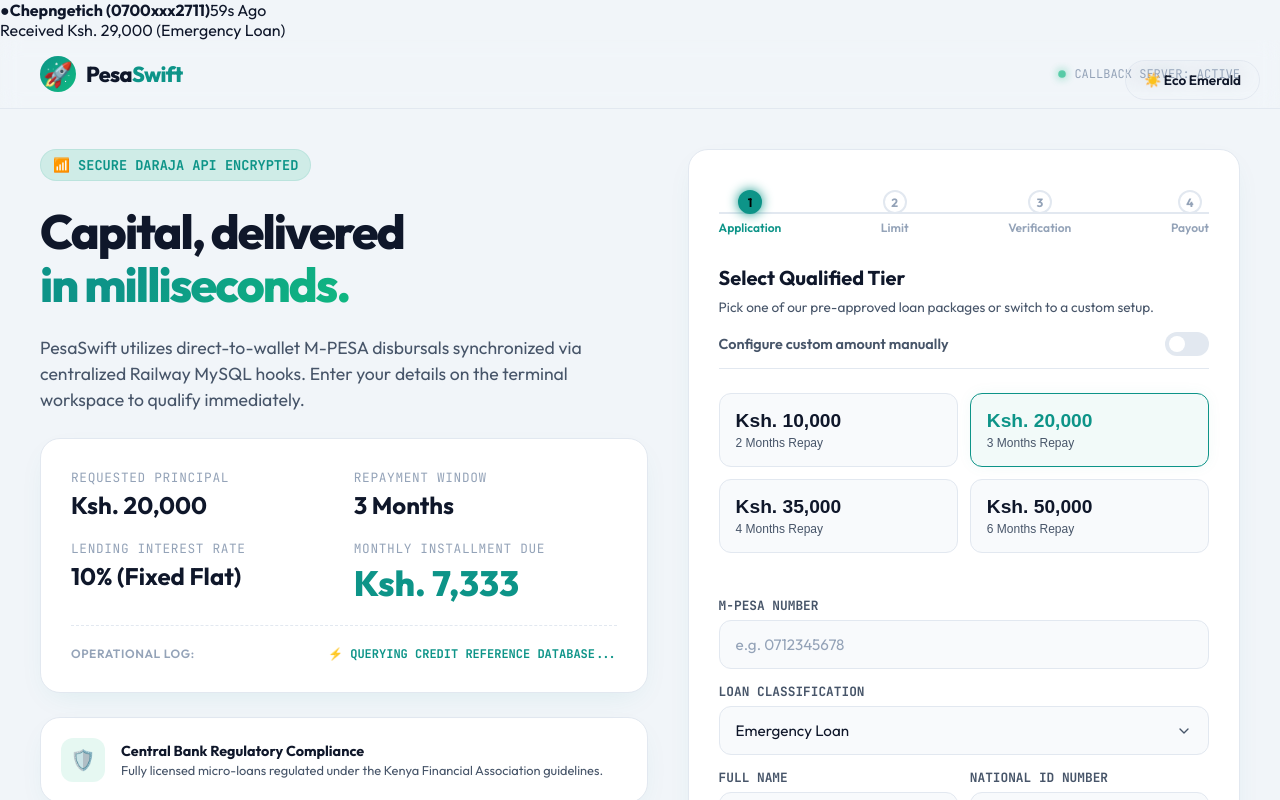
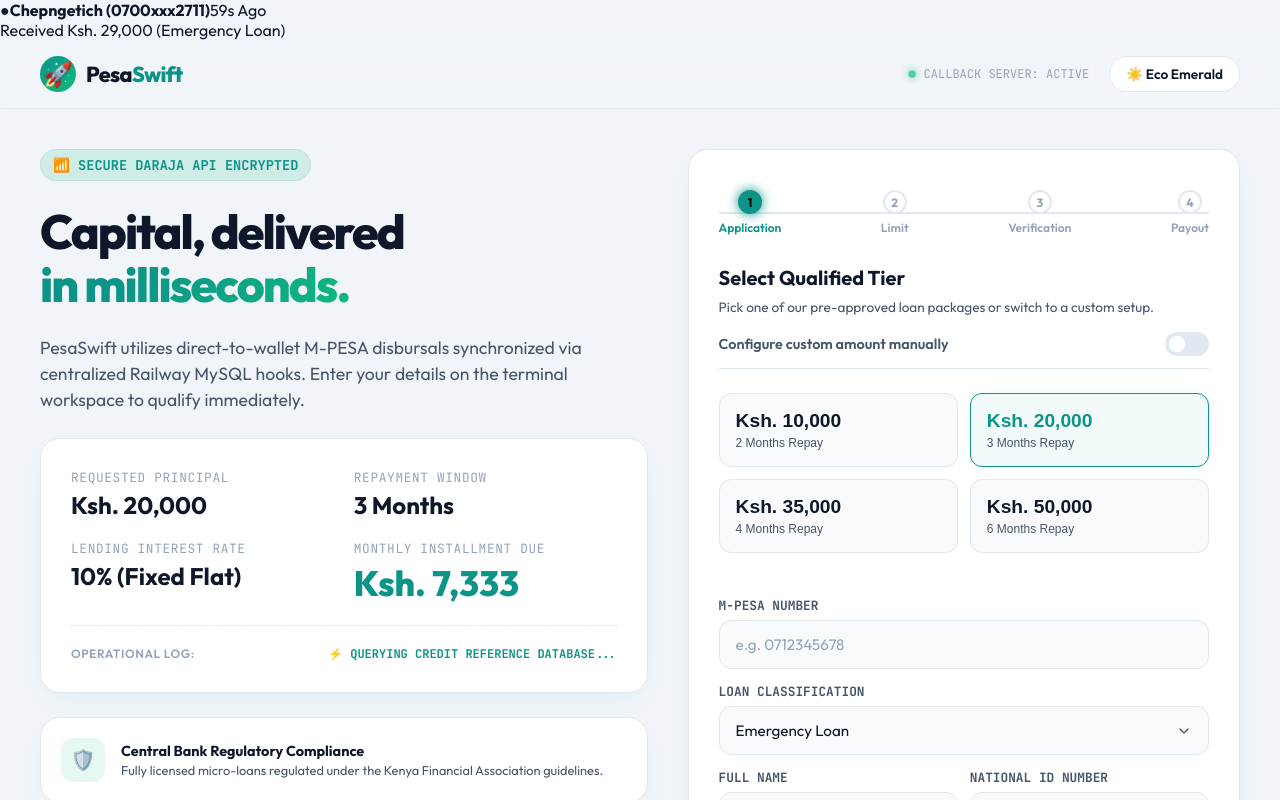
Before and after one commit to Abednego254/pesaswift, a Next.js app: page / in a window 1280 px wide. Shown: the top 800 px of the page. Built offline with nearby package versions, Linux system fonts and the light colour scheme.

Commit message:
fix: position theme toggle relatively to fit cleanly inside navbar header

```diff
--- a/src/components/ThemeToggle.tsx
+++ b/src/components/ThemeToggle.tsx
@@ -30,27 +30,22 @@
     <button
       onClick={toggleTheme}
       style={{
-        position: 'fixed',
-        top: '20px',
-        right: '20px',
-        zIndex: 1000,
-        padding: '10px 18px',
+        padding: '8px 16px',
         borderRadius: '30px',
         border: '1px solid var(--border-color)',
-        background: 'var(--glass-bg)',
+        background: 'var(--panel-bg)',
         color: 'var(--text-primary)',
         cursor: 'pointer',
         fontSize: '0.85rem',
         fontWeight: '600',
         backdropFilter: 'blur(10px)',
-        boxShadow: 'var(--shadow-sm)',
         display: 'flex',
         alignItems: 'center',
         gap: '8px',
         fontFamily: 'inherit',
         transition: 'all 0.2s ease'
       }}
-      className="hover-lift"
+      className="theme-toggle hover-lift"
     >
       <span>{isDark ? '🌙 Midnight Cyberpunk' : '☀️ Eco Emerald'}</span>
     </button>
```
